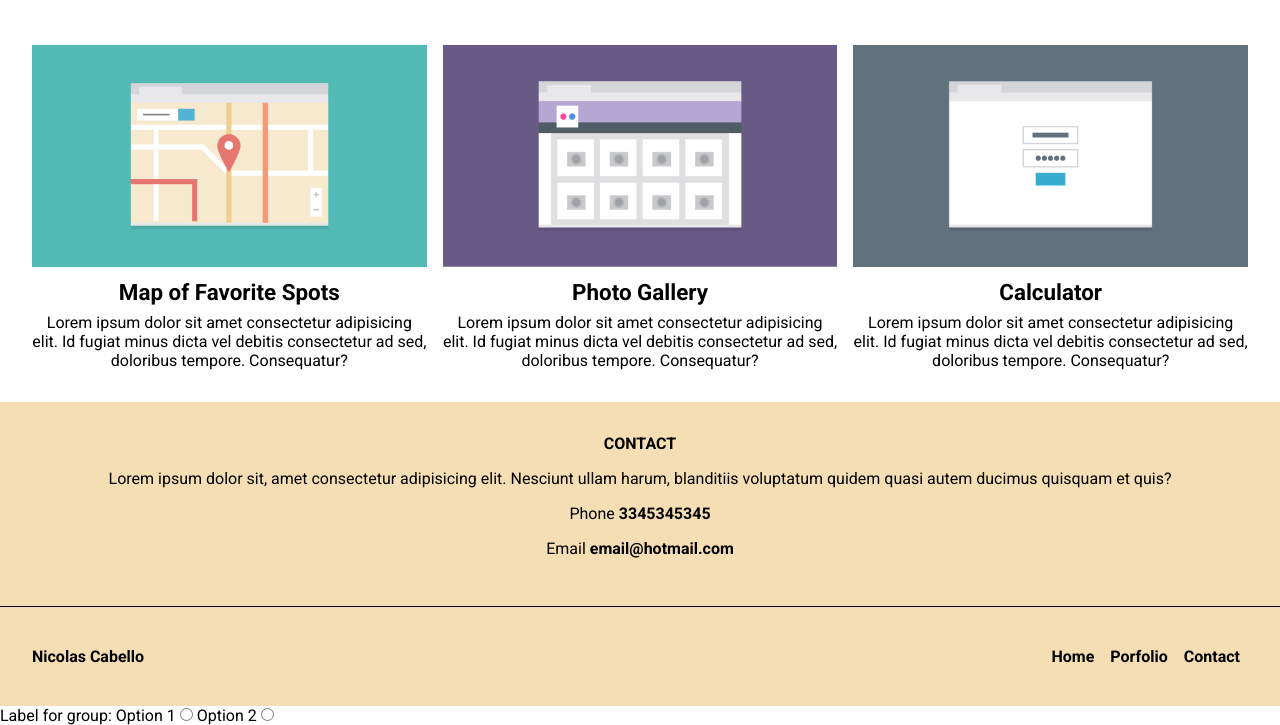
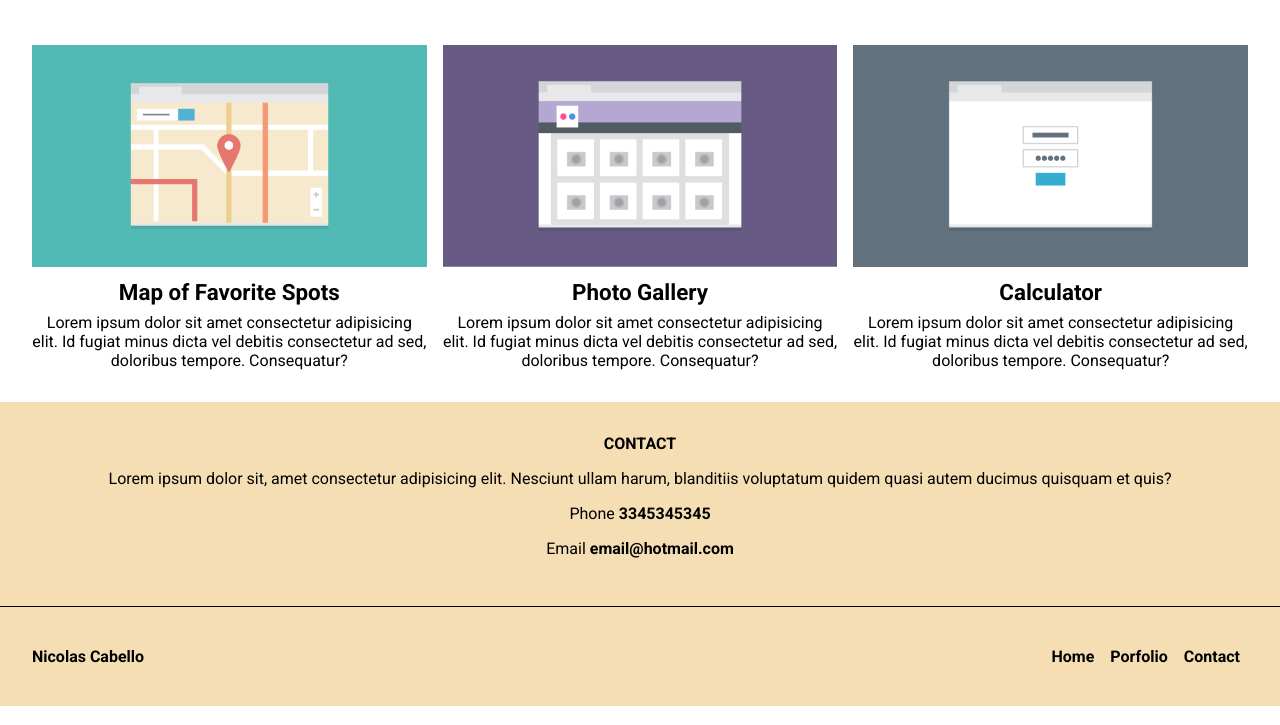
Before and after one commit to nicoc12024/tt2, a plain HTML site: page index.html in a window 1280 px wide. Shown: the part 893-1618 px from the top of the page. Drawn offline with Linux system fonts and the light colour scheme.

Commit message:
Update index.html

```diff
--- a/index.html
+++ b/index.html
@@ -125,9 +125,3 @@
     </footer>
   </body>
 </html>
-
-<label>Label for group:</label>
-<label for="option1">Option 1</label>
-<input type="radio" id="option1" />
-<label for="option2">Option 2</label>
-<input type="radio" id="option2" />
```
